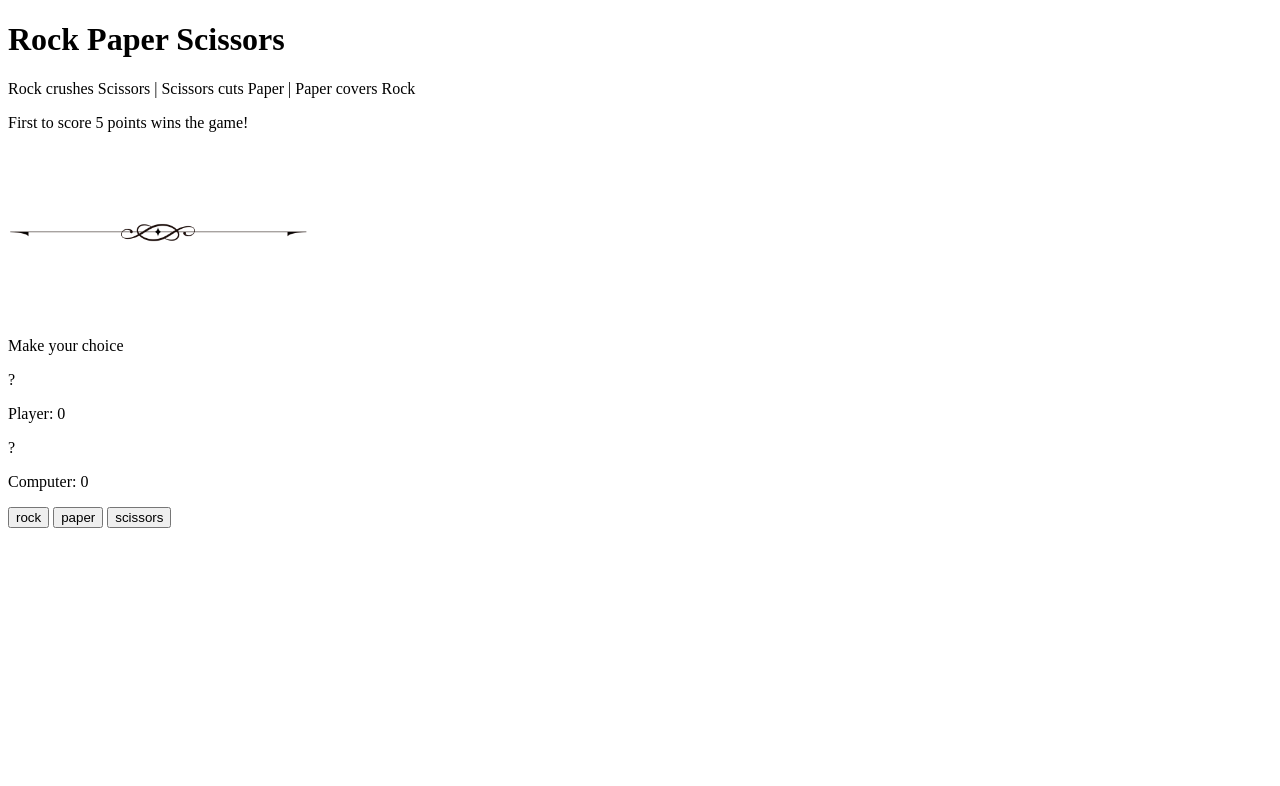
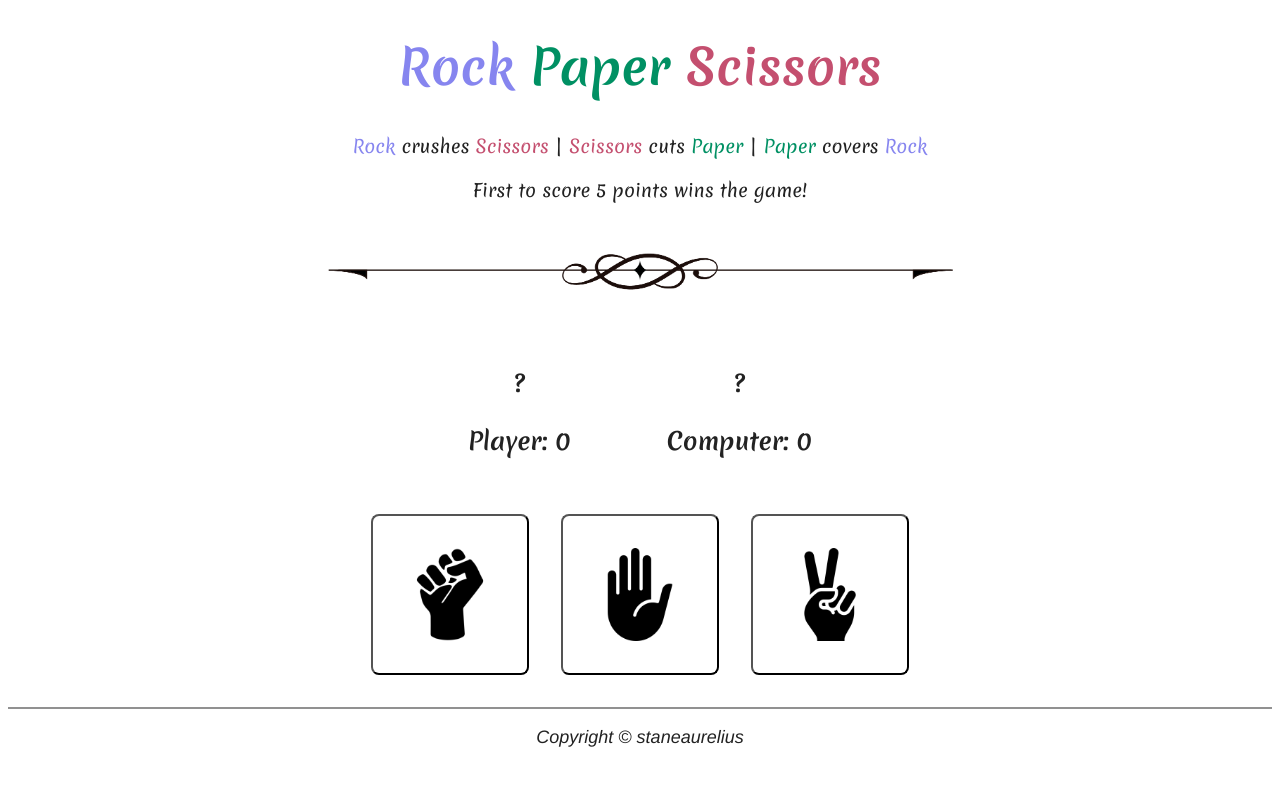
Before and after one commit to staneaurelius/front-end-foundation, a plain HTML site: page 03-rock-paper-scissors/index.html in a window 1280 px wide. Drawn offline with Linux system fonts and the light colour scheme.

Commit message:
Add CSS to rock-paper-scissors UI - Add footer to html - Add CSS for base UI

```diff
--- a/03-rock-paper-scissors/css/style.css
+++ b/03-rock-paper-scissors/css/style.css
@@ -0,0 +1,72 @@
+@import url('https://fonts.googleapis.com/css2?family=Allura&family=Merienda:wght@300..900&family=Roboto:ital,wght@0,100;0,300;0,400;0,500;0,700;0,900;1,100;1,300;1,400;1,500;1,700;1,900&display=swap');
+
+body {
+    font-family: "Merienda", "Allura", cursive;
+    color: #222;
+    text-align: center;
+}
+
+h1 {
+    font-size: 48px;
+}
+
+p {
+    font-size: 18px;
+}
+
+/* Heading styles */
+.rock {
+    color: #8685EF;
+}
+
+.paper {
+    color: #009063;
+}
+
+.scissors {
+    color: #C44F6F;
+}
+
+body > img {
+    object-fit: cover;
+    width: 50%;
+    height: 100px;
+}
+
+/* Scores */
+.scores {
+    display: flex;
+    justify-content: center;
+    gap: 96px;
+    margin: 16px 0 32px;
+}
+
+.scores p {
+    font-size: 24px;
+    font-weight: 700;
+}
+
+/* Choices */
+.choices {
+    display: flex;
+    justify-content: center;
+    gap: 32px;
+}
+
+button {
+    width: 12.5%;
+    background-color: #fff;
+    border-radius: 8px;
+    padding: 32px;
+}
+
+/* Footer */
+.footer {
+    margin-top: 32px;
+    border-top: 2px solid #919191;
+}
+
+.footer p {
+    font-family: Helvetica, Arial, sans-serif;
+    font-style: italic;
+}
--- a/03-rock-paper-scissors/index.html
+++ b/03-rock-paper-scissors/index.html
@@ -11,11 +11,10 @@
         <h1><span class="rock">Rock</span> <span class="paper">Paper</span> <span class="scissors">Scissors</span></h1>
         <p><span class="rock">Rock</span> crushes <span class="scissors">Scissors</span>  |  <span class="scissors">Scissors</span> cuts <span class="paper">Paper</span>  |  <span class="paper">Paper</span> covers <span class="rock">Rock</span></p>
         <p>First to score 5 points wins the game!</p>
-        <img src="images/decorative-line.png" alt="decorative line" width="300px">
+        <img src="images/decorative-line.png" alt="decorative line" width="320px" height="180px">
 
         <!-- Scores -->
         <div class="scores">
-            <p>Make your choice</p>
             <div class="player-score">
                 <p>?</p>
                 <p>Player: 0</p>
@@ -28,9 +27,14 @@
 
         <!-- Choices -->
         <div class="choices">
-            <button>rock</button>
-            <button>paper</button>
-            <button>scissors</button>
+            <button><img src="images/rock.png" alt="rock button choice" width="100%" height="100%"></button>
+            <button><img src="images/paper.png" alt="paper button choice" width="100%" height="100%"></button>
+            <button><img src="images/scissors.png" alt="scissors button choice" width="100%" height="100%"></button>
+        </div>
+
+        <!-- Footer -->
+        <div class="footer">
+            <p>Copyright &copy; staneaurelius</p>
         </div>
     </body>
 </html>
```
Also changed, not shown: 03-rock-paper-scissors/images/paper.png (added), 03-rock-paper-scissors/images/rock.png (added), 03-rock-paper-scissors/images/scissors.png (added).
